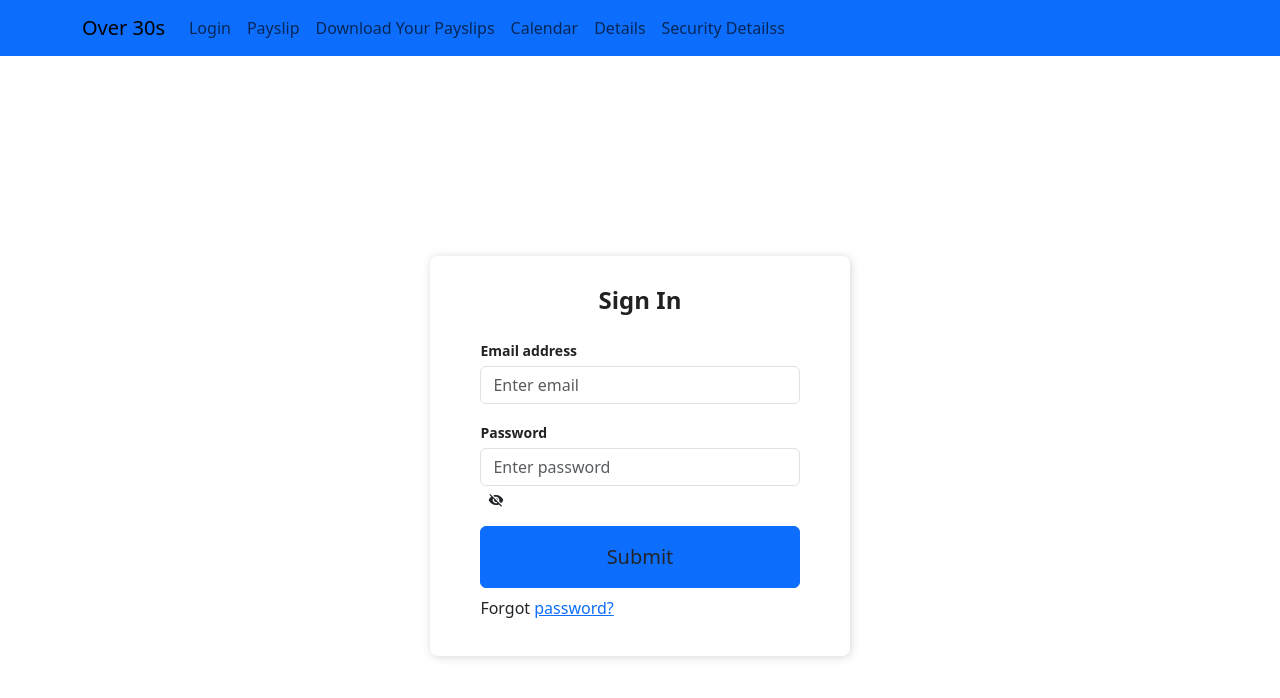
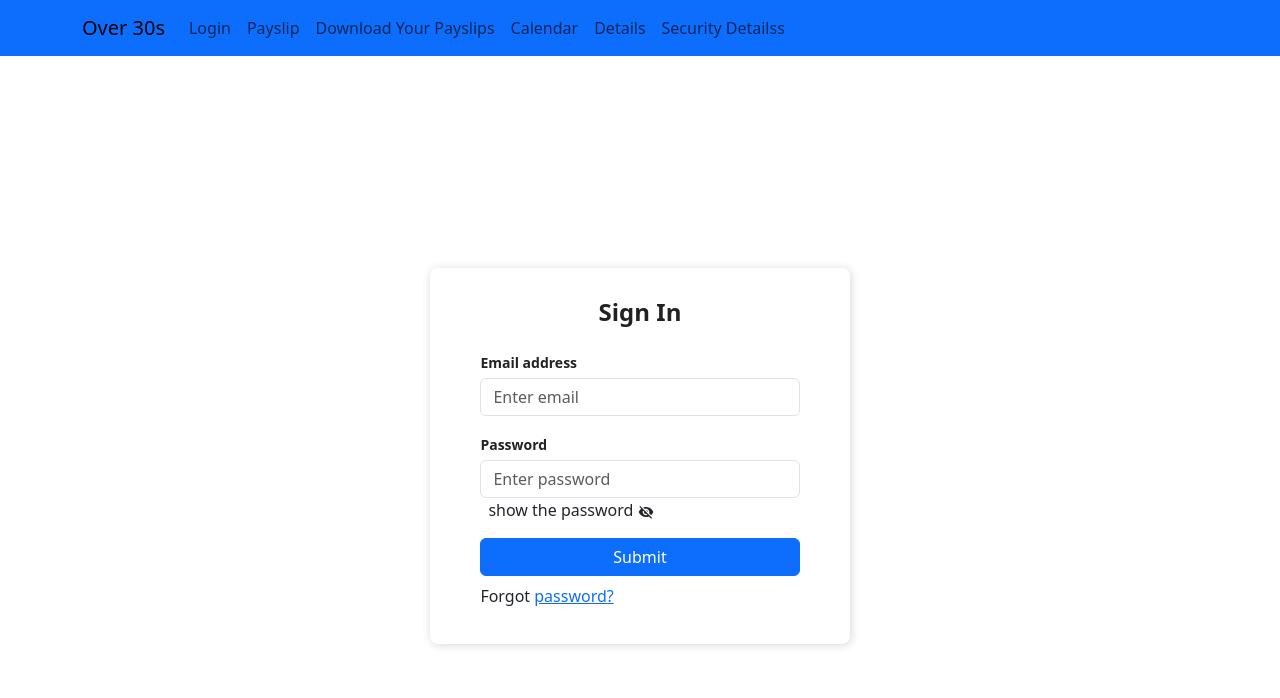
Before and after one commit to KaloyanBobev/payslip-app, a React (Create React App) app: page / in a window 1280 px wide. Shown: the top 698 px of the page. Built offline with nearby package versions, Linux system fonts and the light colour scheme.

Commit message:
Update Login.js
add a logon conditions in the submit button

```diff
--- a/src/pages/Login.js
+++ b/src/pages/Login.js
@@ -1,12 +1,16 @@
 import React from "react";
 import { MdVisibility, MdVisibilityOff } from "react-icons/md";
-import { Link } from "react-router-dom";
+import { useNavigate } from "react-router-dom";
 import { useState } from "react";
+
+const email1 = "user1@abv.bg";
+const password1 = "pass1";
 
 export default function Login() {
   const [email, setEmail] = useState("");
   const [password, setPassword] = useState("");
   const [visible, setVisible] = useState(false);
+  const navigate = useNavigate();
 
   return (
     <div>
@@ -15,7 +19,7 @@ export default function Login() {
           <div className="Auth-form-content">
             <h3 className="Auth-form-title">Sign In</h3>
             <div className="form-group mt-3">
-              <label>Email address</label>
+              <label htmlFor="email">Email address</label>
               <input
                 type="email"
                 className="form-control mt-1"
@@ -34,14 +38,23 @@ export default function Login() {
                 onChange={(e) => setPassword(e.target.value)}
               />
               <span className="p-2" onClick={() => setVisible(!visible)}>
+                show the password{" "}
                 {visible ? <MdVisibility /> : <MdVisibilityOff />}
               </span>
             </div>
             <div className="d-grid gap-2 mt-3">
-              <button type="submit" className="btn btn-primary">
-                <Link to="payslip" className="btn btn-lg">
-                  Submit
-                </Link>
+              <button
+                type="submit"
+                className="btn btn-primary"
+                onClick={() => {
+                  if (email === email1 && password === password1) {
+                    navigate("/payslip");
+                  } else {
+                    <div>Wrong email or password</div>;
+                  }
+                }}
+              >
+                Submit
               </button>
             </div>
             <p className="forgot-password text-right mt-2">
@@ -50,15 +63,6 @@ export default function Login() {
           </div>
         </form>
       </div>
-      {/* <form>
-        <label>Username</label>
-        <input type="text" placeholder="your username" required></input>
-        <label>Password</label>
-        <input type="password" placeholder="your password" required></input>
-        <Link to="payslip" className="btn btn-lg">
-          Submit
-        </Link>
-      </form> */}
     </div>
   );
 }
```
